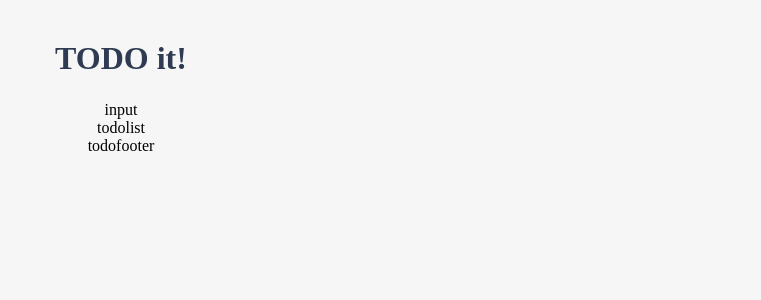
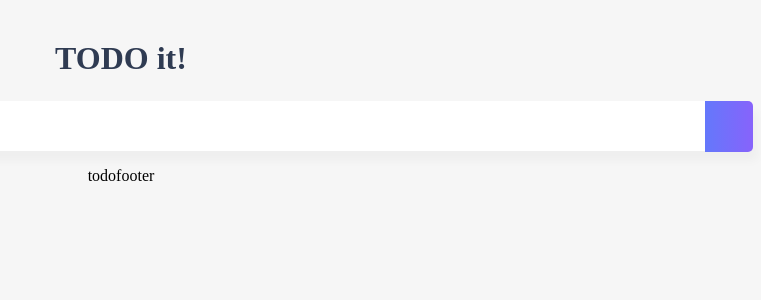
Before and after one commit to acm0209/VueStudy, a Vue app: page / in a window 1280 px wide. Shown: the top 300 px of the page, without its empty margins (519-1280 px from the left). Built offline with nearby package versions, Linux system fonts and the light colour scheme.

Commit message:
[ADD] delete Todo

```diff
--- a/index.html
+++ b/index.html
@@ -7,8 +7,9 @@
     <link rel="shortcut icon" href="src/assets/favicon.ico" type="image/x-icon">
     <link rel="icon" href="/favicon.ico" type="image/x-icon">
     <!-- 파비콘 추가 -->
-    <link rel="stylesheet" href="path/to/font-awesome/css/font-awesome.min.css">
+
     <link href="https://fonts.googleapis.com/css?family=Ubuntu" rel="stylesheet">
+    <script defer src="https://use.fontawesome.com/releases/v6.1.2/js/all.js" integrity="sha384-11X1bEJVFeFtn94r1jlvSC7tlJkV2VJctorjswdLzqOJ6ZvYBSZQkaQVXG0R4Flt" crossorigin="anonymous"></script>
 </head>
 <body>
     <div id="app"></div>
--- a/public/index.html
+++ b/public/index.html
@@ -3,8 +3,17 @@
   <head>
     <meta charset="utf-8">
     <meta http-equiv="X-UA-Compatible" content="IE=edge">
+    <!-- 반응형 -->
     <meta name="viewport" content="width=device-width,initial-scale=1.0">
+    <!-- 파비콘 -->
     <link rel="icon" href="<%= BASE_URL %>favicon.ico">
+    <!-- 폰트어썸 -->
+    <link rel="stylesheet" href="https://cdnjs.cloudflare.com/ajax/libs/font-awesome/5.8.2/css/all.min.css" />
+    <!-- 폰트 -->
+    <link rel="preconnect" href="https://fonts.googleapis.com">
+    <link rel="preconnect" href="https://fonts.gstatic.com" crossorigin>
+    <link href="https://fonts.googleapis.com/css2?family=Ubuntu&display=swap" rel="stylesheet">
+
     <title><%= htmlWebpackPlugin.options.title %></title>
   </head>
   <body>
--- a/src/components/TodoInput.vue
+++ b/src/components/TodoInput.vue
@@ -1,15 +1,57 @@
 <template>
-  <div>
-    input
-    </div>
+  <div class="inputBox shadow">
+    <input type="text" v-model="newTodoItem" />
+    <!-- <button v-on:click="addTodo">add</button> -->
+    <span class="addContainer" v-on:click="addTodo">
+      <i class="class=fas fa-plus addBtn"></i>
+    </span>
+  </div>
 </template>
 
 <script>
 export default {
-
-}
+  data: function () {
+    return {
+      newTodoItem: "",
+    };
+  },
+  methods: {
+    addTodo: function () {
+      //   console.log(this.newTodoItem);
+      // 저장하는 로직
+      localStorage.setItem(this.newTodoItem, this.newTodoItem);
+      this.clearInput();
+    },
+    clearInput: function () {
+      this.newTodoItem = "";
+    },
+  },
+};
 </script>
 
-<style>
-
+<style scoped>
+input:focus {
+  outline: none;
+}
+.inputBox {
+  background: white;
+  height: 50px;
+  line-height: 50px;
+  border-radius: 5px;
+}
+.inputBox input {
+  border-style: none;
+  font-size: 0.9rem;
+}
+.addContainer {
+  float: right;
+  background: linear-gradient(to right, #6478fb, #8763fb);
+  display: block;
+  width: 3rem;
+  border-radius: 0 5px 5px 0;
+}
+.addBtn {
+  color: white;
+  vertical-align: middle;
+}
 </style>
--- a/src/components/TodoList.vue
+++ b/src/components/TodoList.vue
@@ -1,15 +1,83 @@
 <template>
   <div>
-    todolist
+    <ul>
+      <li
+        v-for="(todoItem, index) in todoItems"
+        v-bind:key="todoItem"
+        class="shadow"
+      >
+        {{ todoItem }}
+        <span class="removeBtn" @click="removeTodo(todoItem, index)">
+          <i class="fas fa-trash-alt"></i>
+        </span>
+      </li>
+
+      <!-- <li>hi</li>
+      <li>hello</li>
+      <li>bye</li>
+      <li>ddd</li> -->
+    </ul>
   </div>
 </template>
 
 <script>
 export default {
-
-}
+  data: function () {
+    return {
+      todoItems: [],
+    };
+  },
+  methods: {
+    removeTodo: function (todoItem, index) {
+      console.log(todoItem, index);
+      localStorage.removeItem(todoItem); //로컬 삭제
+      this.todoItems.splice(index, 1); // 화면상에서 삭제
+    },
+  },
+  created: function () {
+    console.log("created");
+    if (localStorage.length > 0) {
+      for (var i = 0; i < localStorage.length; i++) {
+        if (localStorage.key(i) !== "loglevel:webpack-dev-server") {
+          this.todoItems.push(localStorage.key(i));
+          console.log(localStorage.key(i));
+        }
+      }
+    }
+  },
+};
 </script>
 
 <style>
-
+ul {
+  list-style-type: none;
+  padding-left: 0px;
+  margin-top: 0;
+  text-align: left;
+}
+li {
+  display: flex;
+  min-height: 50px;
+  height: 50px;
+  margin: 0.5rem 0;
+  padding: 0 0.9rem;
+  background: white;
+  border-radius: 5px;
+}
+.checkBtn {
+  line-height: 45px;
+  color: #62acde;
+  margin-right: 5px;
+}
+.checkBtnCompleted {
+  color: #b3adad;
+}
+.textCompleted {
+  text-decoration: line-through;
+  color: #b3adad;
+}
+.removeBttn {
+  margin-left: auto;
+  color: #de4343;
+}
 </style>
```
